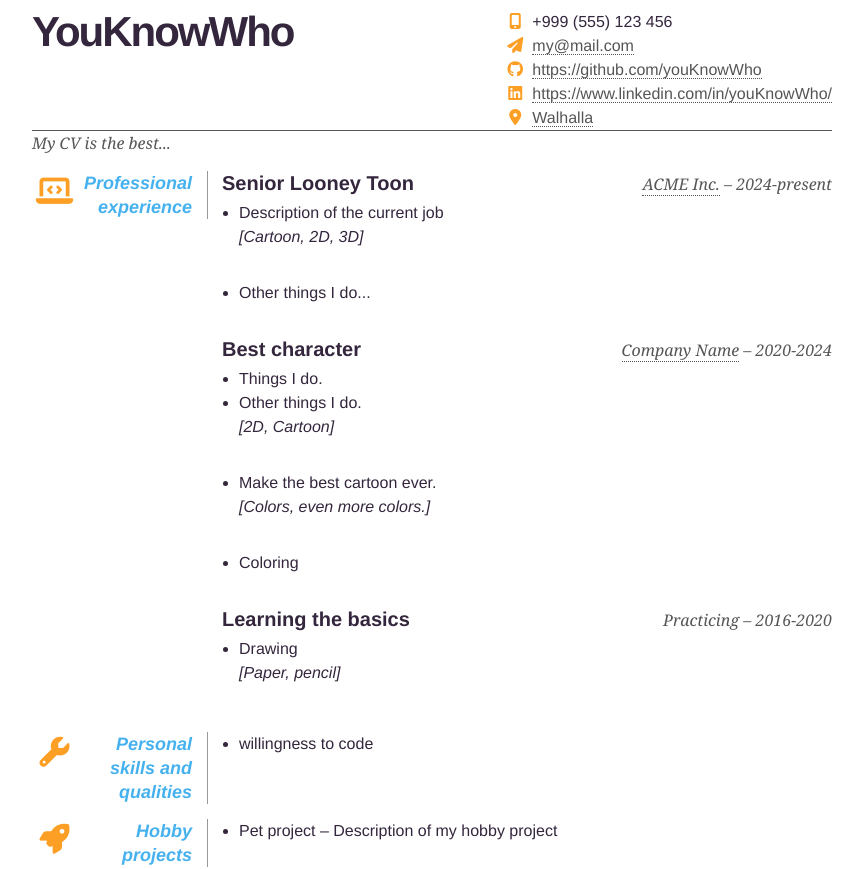
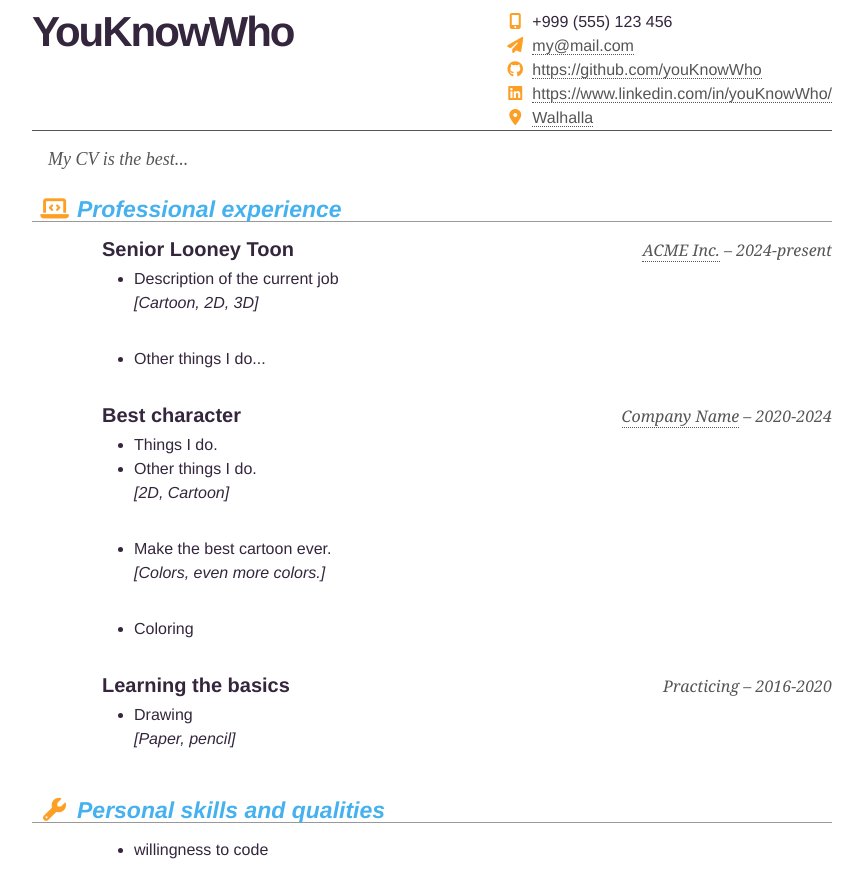
Before and after one commit to fogasjanos/resume, an Angular app: page / in a window 1280 px wide. Shown: the top 869 px of the page, without its empty margins (208-1071 px from the left). Built offline with nearby package versions, Linux system fonts and the light colour scheme.

Commit message:
Technical skills

```diff
--- a/public/css/resume-print.css
+++ b/public/css/resume-print.css
@@ -23,14 +23,14 @@ body {
 }
 #page-wrap {
   width: 800px;
-  margin: 40px auto 60px;
+  margin: 10px auto 60px;
 }
 #pic {
   display: none;
 }
 h1 {
-  margin: 15px 0 0;
-  font-size: 28px;
+  margin: 10px 0 0;
+  font-size: 42px;
   font-weight: bold;
   letter-spacing: -2px;
 }
@@ -53,6 +53,9 @@ h2 span {
 p {
   margin: 0 0 16px 0;
 }
+.tech-skills p {
+  margin: 0 0 8px 16px;
+}
 a {
   color: #000;
   text-decoration: none;
@@ -62,49 +65,48 @@ a:hover {
   color: black;
 }
 ul {
-  margin: 0 0 17px 17px;
+  margin: 0 0 32px 32px;
 }
 #objective {
-  width: 500px;
   float: left;
 }
 #objective p {
-  font-family: Georgia, Serif;
+  font-family: Serif;
+  font-size: 18px;
   font-style: italic;
-  color: #665;
+  color: #555;
+  margin: 16px 16px 26px 16px;
+  text-align: justify;
 }
 dt {
+  display: block;
   font-style: italic;
   font-weight: bold;
-  font-size: 18px;
-  text-align: right;
+  font-size: 23px;
   padding: 0 15px 0 0;
-  width: 160px;
+  width: 100%;
   float: left;
-  border-right: 1px solid #999;
+}
+dt span {
+  display: block;
+  border-bottom: 1px solid #999;
 }
 dd {
-  width: 610px;
-  float: right;
+  margin-left: 70px;
 }
 dd.clear {
   float: none;
   margin: 0;
-}
-.lang-selector {
-  display: none;
+  height: 15px;
 }
 .not-list {
   list-style: none;
 }
 .big-icon {
   float: left;
-  font-size: 30px;
-  margin: 0 5px 0 0;
   height: 40px;
   width: 45px;
   text-align: center;
-  padding: 5px 0 0 0;
   color: #fd9f25;
 }
 .small-icon {
@@ -119,7 +121,27 @@ dd.clear {
 .colorLightBlue {
   color: #45b1ef;
 }
-
+.colorLightGreen {
+  color: #00a651;
+}
+.colorLightRed {
+  color: #ed1c24;
+}
+.colorLightYellow {
+  color: #ffcc00;
+}
+.colorLightOrange {
+  color: #f68b1f;
+}
+.colorLightPurple {
+  color: #92278f;
+}
+.colorLightBrown {
+  color: #8c6239;
+}
+.colorLightPink {
+  color: #e4a9c9;
+}
 .experience {
   color: #192e5b;
 }
--- a/public/css/resume.css
+++ b/public/css/resume.css
@@ -115,6 +115,9 @@ h2 span {
 p {
   margin: 0 0 16px 0;
 }
+.tech-skills p {
+  margin: 0 0 8px 16px;
+}
 a {
   color: #555;
   text-decoration: none;
@@ -125,53 +128,48 @@ a:hover {
   color: black;
 }
 ul {
-  margin: 0 0 32px 17px;
+  margin: 0 0 32px 32px;
 }
 #objective {
-  width: 500px;
   float: left;
 }
 #objective p {
-  font-family: Georgia, Serif;
+  font-family: Serif;
+  font-size: 18px;
   font-style: italic;
   color: #555;
+  margin: 16px 16px 26px 16px;
+  text-align: justify;
 }
 dt {
+  display: block;
   font-style: italic;
   font-weight: bold;
-  font-size: 18px;
-  text-align: right;
+  font-size: 23px;
   padding: 0 15px 0 0;
-  width: 160px;
+  width: 100%;
   float: left;
-  border-right: 1px solid #999;
+}
+dt span {
+  display: block;
+  border-bottom: 1px solid #999;
 }
 dd {
-  width: 610px;
-  float: right;
+  margin-left: 70px;
 }
 dd.clear {
   float: none;
   margin: 0;
   height: 15px;
 }
-.lang-selector {
-  margin-bottom: 10px;
-}
-.lang-selector-lang {
-  margin-left: 5px;
-}
 .not-list {
   list-style: none;
 }
 .big-icon {
   float: left;
-  font-size: 30px;
-  margin: 0 5px 0 0;
   height: 40px;
   width: 45px;
   text-align: center;
-  padding: 5px 0 0 0;
   color: #fd9f25;
 }
 .small-icon {
@@ -185,6 +183,27 @@ dd.clear {
 }
 .colorLightBlue {
   color: #45b1ef;
+}
+.colorLightGreen {
+  color: #00a651;
+}
+.colorLightRed {
+  color: #ed1c24;
+}
+.colorLightYellow {
+  color: #ffcc00;
+}
+.colorLightOrange {
+  color: #f68b1f;
+}
+.colorLightPurple {
+  color: #92278f;
+}
+.colorLightBrown {
+  color: #8c6239;
+}
+.colorLightPink {
+  color: #e4a9c9;
 }
 
 .experience {
--- a/src/app/app.component.html
+++ b/src/app/app.component.html
@@ -7,6 +7,10 @@
 
       @if (resume.experience; as experience) {
         <app-resume-experience [experience]="experience" />
+      }
+
+      @if (resume.technicalSkills; as technicalSkills) {
+        <app-resume-technical-skills [technicalSkill]="technicalSkills" />
       }
 
       @if (resume.skills && !resume.skills.disabled) {
--- a/src/app/app.component.ts
+++ b/src/app/app.component.ts
@@ -12,6 +12,7 @@ import { ResumeEducationComponent } from './components/resume-education/resume-e
 import { ResumeLanguageComponent } from './components/resume-language/resume-language.component';
 import { ResumeLabelValuesComponent } from './components/resume-label-values/resume-label-values.component';
 import { JsonDataService } from './services/json-data.service';
+import { ResumeTechnicalSkillsComponent } from './components/resume-technical-skills/resume-technical-skills.component';
 
 @Component({
   selector: 'app-root',
@@ -24,6 +25,7 @@ import { JsonDataService } from './services/json-data.service';
     ResumeLanguageComponent,
     ResumeProjectComponent,
     ResumeTrainingComponent,
+    ResumeTechnicalSkillsComponent,
   ],
   templateUrl: './app.component.html',
   changeDetection: ChangeDetectionStrategy.OnPush,
--- a/src/app/components/resume-header/resume-header.component.html
+++ b/src/app/components/resume-header/resume-header.component.html
@@ -37,7 +37,7 @@
 </div>
 
 <div id="objective">
-  <p>{{ general().objective }}</p>
+  <p [innerHTML]="general().objective"></p>
 </div>
 
 <div class="clear"></div>
--- /dev/null
+++ b/src/app/components/resume-technical-skills/resume-technical-skills.component.html
@@ -0,0 +1,19 @@
+<dl>
+  <dt>
+    <i class="fas big-icon {{ technicalSkill().style }}"></i>
+    <span class="{{ technicalSkill().labelClass }}">{{ technicalSkill().label }}</span>
+  </dt>
+  <dd class="tech-skills">
+    @for (skill of technicalSkill().details; track $index) {
+      <strong>
+        {{ skill.label }}
+      </strong>
+      <p>
+        @if (skill.description) {
+          &#8226; {{ skill.description }}
+        }
+      </p>
+    }
+  </dd>
+  <dd class="clear"></dd>
+</dl>
--- /dev/null
+++ b/src/app/components/resume-technical-skills/resume-technical-skills.component.ts
@@ -0,0 +1,11 @@
+import { ChangeDetectionStrategy, Component, input } from '@angular/core';
+import { TechnicalSkill } from '../../interfaces/technical-skill.interface';
+
+@Component({
+  selector: 'app-resume-technical-skills',
+  templateUrl: './resume-technical-skills.component.html',
+  changeDetection: ChangeDetectionStrategy.OnPush,
+})
+export class ResumeTechnicalSkillsComponent {
+  readonly technicalSkill = input.required<TechnicalSkill>();
+}
--- /dev/null
+++ b/src/app/interfaces/technical-skill-detail.interface.ts
@@ -0,0 +1,4 @@
+export interface TechnicalSkillDetail {
+  readonly label: string;
+  readonly description: string;
+}
```
Also changed, not shown: src/app/interfaces/resume.interface.ts (+5 -3 lines), src/app/interfaces/technical-skill.interface.ts (added, +7 -0 lines), 1 other file (tests, documents, lock files or other folders).
